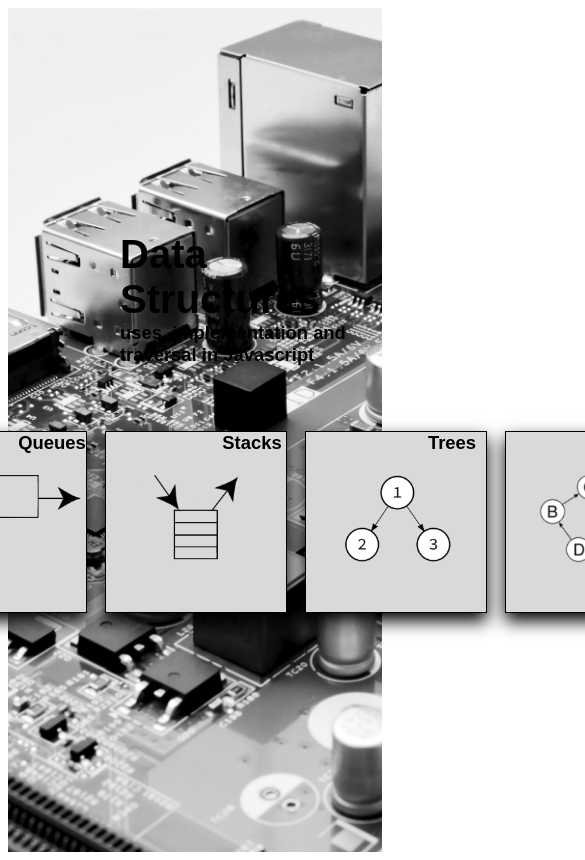
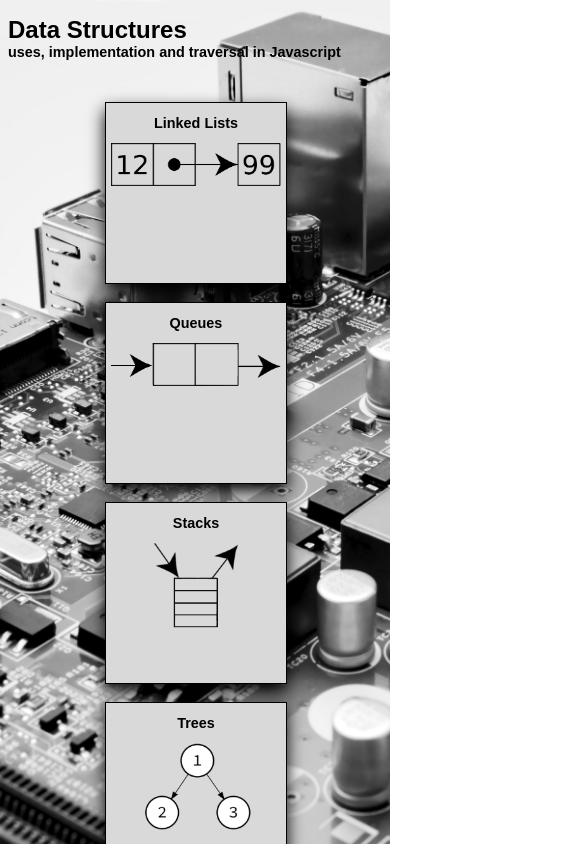
Before and after one commit to ckpantelides/dsinjs, an Angular app: page / in a window 390 px wide. Shown: the top 860 px of the page, 585 px wide, since content can reach past the window. Built offline with nearby package versions, Linux system fonts and the light colour scheme.

Commit message:
Added linked list details, mobile CSS

```diff
--- a/src/app/app.component.css
+++ b/src/app/app.component.css
@@ -1,17 +1,13 @@
 h1 {
-  /*color: rgb(58, 75, 92); */
   font-family: Arial, Helvetica, sans-serif;
   font-size: 2.5rem;
   margin: 0;
   padding-top: 14rem;
-  padding-left: 7rem;
 }
 h2,
 h3 {
-  /*color: rgb(58, 75, 92);*/
   font-family: Arial, Helvetica, sans-serif;
   font-size: 1.15rem;
-  margin-top: 0;
   padding-left: 7rem;
 }
 
--- a/src/app/app.module.ts
+++ b/src/app/app.module.ts
@@ -15,6 +15,7 @@ import { StructDetailsComponent } from './struct-details/struct-details.componen
     RouterModule.forRoot([
       { path: '', component: StructListComponent },
       { path: 'structures/:structureId', component: StructDetailsComponent },
+      { path: 'linkedlists', component: StructDetailsComponent },
     ]),
   ],
   providers: [],
--- a/src/app/struct-details/struct-details.component.css
+++ b/src/app/struct-details/struct-details.component.css
@@ -0,0 +1,27 @@
+.details-container {
+  max-width: 800px;
+  margin: 0 auto;
+  padding: 0 1rem;
+}
+
+h3 {
+  text-align: center;
+  box-shadow: 0 5px 2px -2px rgba(0, 0, 0, 0.3);
+  padding: 20px 0;
+  background-color: #f8b82e;
+  margin-top: 0;
+  font-family: Arial, Helvetica, sans-serif;
+}
+
+p,
+h4,
+h5 {
+  font-family: Arial, Helvetica, sans-serif;
+}
+
+pre {
+  border: solid 0.5px;
+  padding: 5px 10px;
+  max-width: 90%;
+  margin: 0 auto;
+}
--- a/src/app/struct-details/struct-details.component.html
+++ b/src/app/struct-details/struct-details.component.html
@@ -1,3 +1,29 @@
 <div *ngIf="structure">
-  <h3>{{ structure.name }}</h3>
+  <div *ngIf="structure.intro0; else elseBlock">
+    <h3>{{ structure.name }}</h3>
+
+    <div class="details-container">
+      <h5>Introduction</h5>
+      <p>{{ structure.intro0 }}</p>
+      <p>{{ structure.intro1 }}</p>
+
+      <h5>Implementation</h5>
+      <p>{{ structure.body0 }}</p>
+      <pre>{{ structure.snippet }}</pre>
+    </div>
+  </div>
+
+  <ng-template #elseBlock>
+    <h3>{{ structure.name }}</h3>
+    <div class="details-container" style="text-align: center;">
+      <h4>Coming soon</h4>
+      <p>
+        Return to the <a title="landing page" routerLink="">landing page</a>
+      </p>
+      <p>
+        See
+        <a title="linked lists" routerLink="../0">linked lists</a>
+      </p>
+    </div>
+  </ng-template>
 </div>
--- a/src/app/struct-list/struct-list.component.css
+++ b/src/app/struct-list/struct-list.component.css
@@ -4,15 +4,29 @@ h1 {
   font-size: 2.5rem;
   margin: 0;
   padding-top: 14rem;
-  padding-left: 7rem;
 }
 h2,
 h3 {
   /*color: rgb(58, 75, 92);*/
   font-family: Arial, Helvetica, sans-serif;
   font-size: 1.15rem;
+}
+
+.title {
+  padding-left: 7rem;
   margin-top: 0;
-  padding-left: 7rem;
+}
+
+ul {
+  padding: 0 0 0 1.5rem;
+}
+
+li {
+  list-style-type: square;
+}
+
+.side p {
+  font-style: italic;
 }
 
 body,
@@ -32,8 +46,8 @@ a {
 
 .bg-image {
   background: #161415 url("/assets/images/mixerboard.jpg") no-repeat top center;
-  background-size: cover !important;
-  -webkit-background-size: cover !important;
+  background-size: cover;
+  -webkit-background-size: cover;
   height: 100vh;
 }
 
@@ -96,6 +110,38 @@ a {
 }
 
 img {
-  padding: 5px;
+  /*padding: 5px;*/
   width: 170px;
 }
+
+/*  CSS for mobile */
+
+@media screen and (max-width: 769px) {
+  h1 {
+    font-family: Arial, Helvetica, sans-serif;
+    font-size: 1.5rem;
+    margin: 0;
+    padding-top: 1rem;
+  }
+
+  h2 {
+    font-size: 0.9rem;
+  }
+
+  .title {
+    padding-left: 0.5rem;
+  }
+
+  .cube-container {
+    flex-direction: column;
+  }
+
+  .bg-image {
+    overflow-y: scroll;
+    max-height: none;
+  }
+
+  .box-scene {
+    margin: 0;
+  }
+}
--- a/src/app/struct-list/struct-list.component.html
+++ b/src/app/struct-list/struct-list.component.html
@@ -1,23 +1,26 @@
 <div class="bg-image">
-  <h1>{{ title }}</h1>
-  <h2>{{ subtitle }}</h2>
+  <h1 class="title">{{ title }}</h1>
+  <h2 class="title">{{ subtitle }}</h2>
 
   <div class="cube-container">
     <div
       class="box-scene"
       *ngFor="let structure of structures; index as structureId"
     >
-      <a
-        [title]="structure.name + ' details'"
-        [routerLink]="['/structures', structureId]"
-      >
+      <a [title]="structure.name" [routerLink]="['/structures', structureId]">
         <div class="box">
           <div class="front face">
             <h2>{{ structure.name }}</h2>
             <img src="{{ structure.imagePath }}" />
           </div>
           <div class="side face">
-            <p>Back</p>
+            <p>{{ structure.name }}</p>
+            <ul>
+              <li>Implementation</li>
+              <li>Uses</li>
+              <li>Searching</li>
+              <li>Interview questions</li>
+            </ul>
           </div>
         </div>
       </a>
--- a/src/app/structure.ts
+++ b/src/app/structure.ts
@@ -1,4 +1,8 @@
 export interface Structure {
   name: string;
   imagePath: string;
+  intro0: string;
+  intro1: string;
+  body0: string;
+  snippet: string;
 }
--- a/src/app/structures.ts
+++ b/src/app/structures.ts
@@ -1,9 +1,74 @@
 import { Structure } from './structure';
 
 export const STRUCTURES: Structure[] = [
-  { imagePath: '/assets/images/linkedlist.png', name: 'Linked Lists' },
-  { imagePath: '/assets/images/queue.png', name: 'Queues' },
-  { imagePath: '/assets/images/stack.png', name: 'Stacks' },
-  { imagePath: '/assets/images/tree.png', name: 'Trees' },
-  { imagePath: '/assets/images/graph5.png', name: 'Graphs' },
+  {
+    name: 'Linked Lists',
+
+    imagePath: '/assets/images/linkedlist.png',
+    intro0: `In a linked list, each element points to the next element in the list
+    (instead of being paired with a numeric index like an array). This allows for faster
+    insertion of new elements - you can insert elements at the head in constant time O(1),
+    whereas with an array the time complexity depends on the size of the array (i.e. it's
+    linear at O(n)).`,
+    intro1: `If you implement the linked list with a pointer to the tail,
+    inserting elements at the end is also O(1), otherwise it's O(n) as you have to
+    traverse the list to find the end before insertion. Retrieving an element from the list
+    has a time complexity of O(n), compared to an array which has a retrieval time complexity
+    of O(1). An array should therefore be used if access speed is more important that
+    insertion speed.`,
+    body0: `Each element in the list is stored as a Node with two properties - its data and the
+    next node in the list. To add a new element, we make a new Node with the current list head as its
+    'next' property. The code below implements this with the insertHead(data) method:`,
+    snippet: `\n
+    class Node {
+      constructor(data, next = null) {
+        this.data = data;
+        this.next = next;
+      }
+    }
+
+    class LinkedList {
+      constructor() {
+        this.head = null;
+        this.size = 0;
+      }
+
+      insertHead(data) {
+        this.head = new Node(data, this.head);
+        this.size++;
+      }
+    }`,
+  },
+  {
+    imagePath: '/assets/images/queue.png',
+    name: 'Queues',
+    intro0: null,
+    intro1: null,
+    body0: null,
+    snippet: null,
+  },
+  {
+    imagePath: '/assets/images/stack.png',
+    name: 'Stacks',
+    intro0: null,
+    intro1: null,
+    body0: null,
+    snippet: null,
+  },
+  {
+    imagePath: '/assets/images/tree.png',
+    name: 'Trees',
+    intro0: null,
+    intro1: null,
+    body0: null,
+    snippet: null,
+  },
+  {
+    imagePath: '/assets/images/graph5.png',
+    name: 'Graphs',
+    intro0: null,
+    intro1: null,
+    body0: null,
+    snippet: null,
+  },
 ];
--- a/src/styles.css
+++ b/src/styles.css
@@ -1 +1,4 @@
 /* You can add global styles to this file, and also import other style files */
+body {
+  margin: 0;
+}
```
